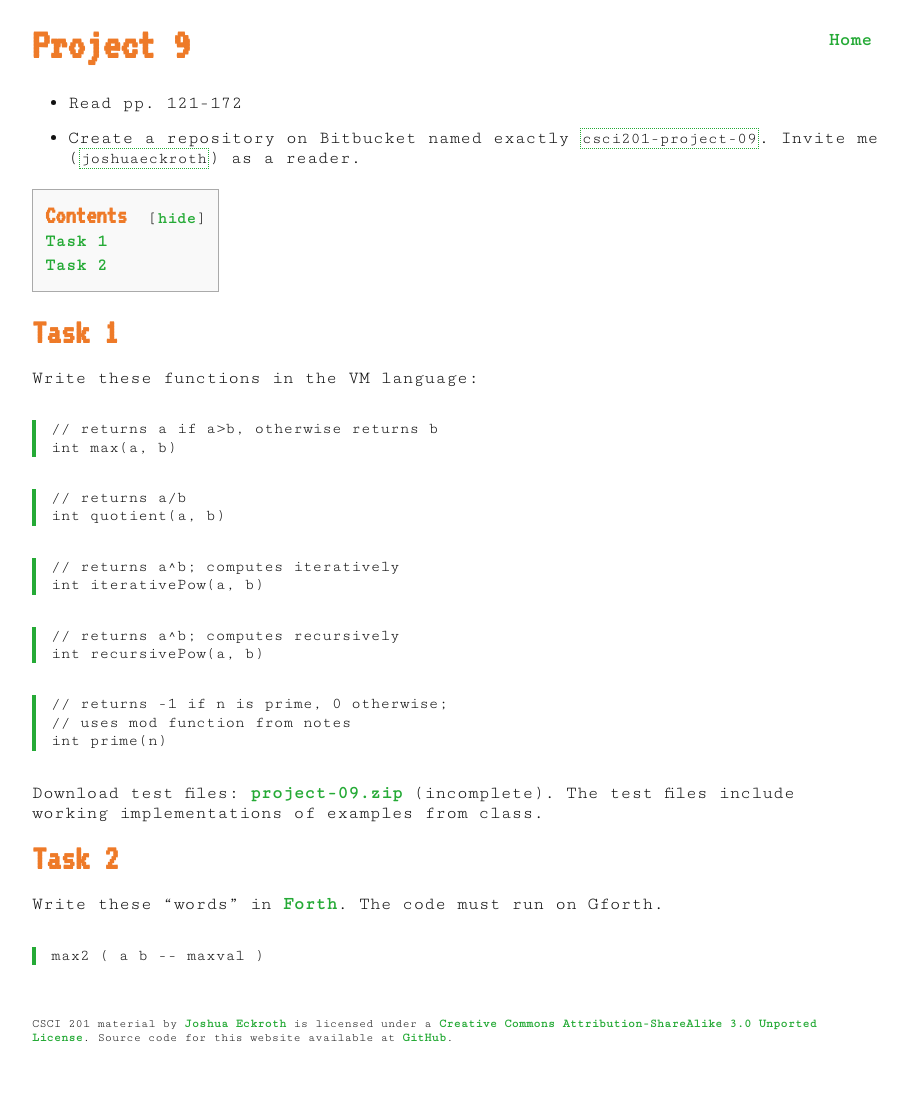
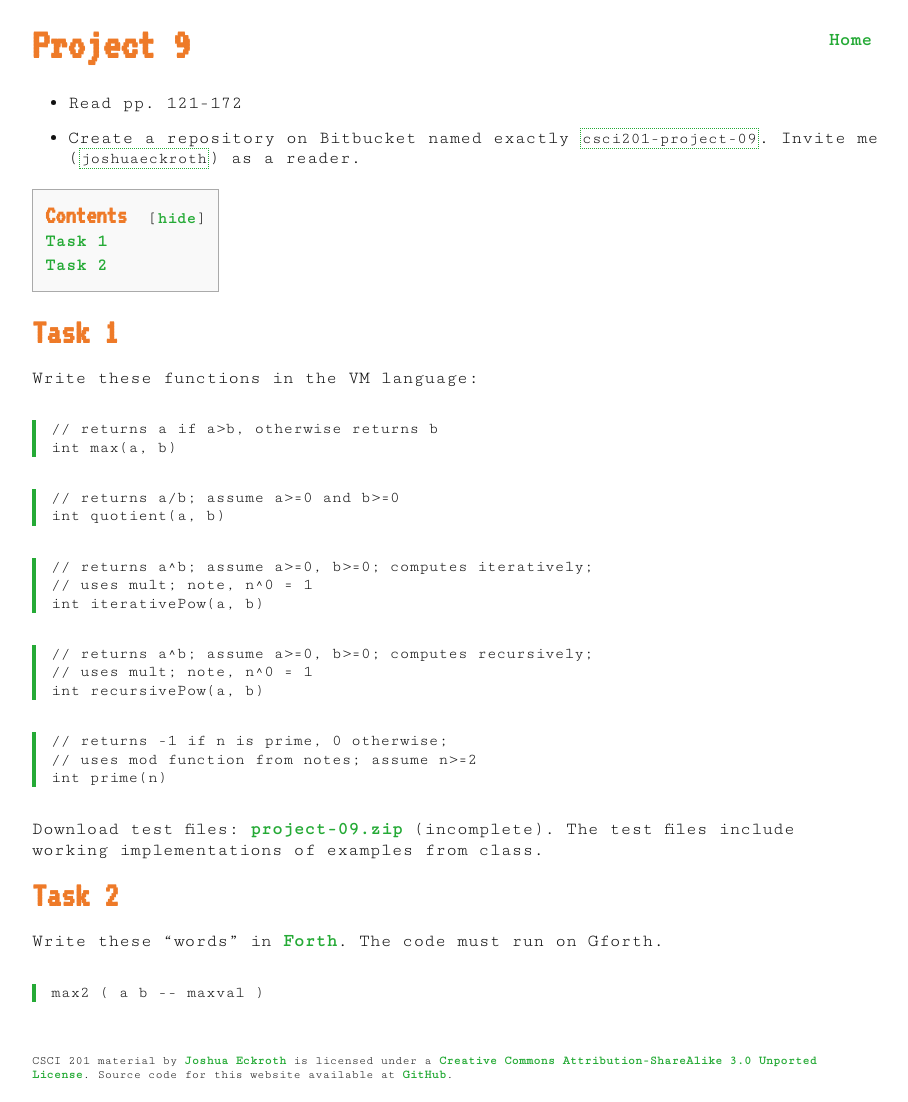
Before and after one commit to joshuaeckroth/csci201-website, a Jekyll site: the page built from projects/project-09.markdown, in a window 1280 px wide. Shown: the whole page, without its empty margins (183-1091 px from the left). Built offline with Jekyll 4.4.1, drawn with Linux system fonts in a browser that asks for light colours; Markdown is read by kramdown in place of the engine named in the settings; before the commit the page ends 1065 px from its top, so only the background shows below that.

Commit message:
Updates to project 09

````diff
--- a/notes/forth.markdown
+++ b/notes/forth.markdown
@@ -10,6 +10,11 @@ Install Gforth:
 - Windows: [gforth.exe](http://www.complang.tuwien.ac.at/forth/gforth/gforth-0.7.0.exe)
 - Mac: [download a .pkg file](http://rudix.org/packages/gforth.html)
 - Linux: you know the drill
+
+## Overview
+
+- For our purposes, **Forth code requires no variables.** Everything is on the stack. There is no need for `argument 0` or `temp 0` or whatever.
+- Pushes and pops are **implicit**. There is no `push` command nor `pop` command.
 
 ## Syntax
 
--- a/projects/project-09.markdown
+++ b/projects/project-09.markdown
@@ -21,23 +21,25 @@ int max(a, b)
 ```
 
 ```
-// returns a/b
+// returns a/b; assume a>=0 and b>=0
 int quotient(a, b)
 ```
 
 ```
-// returns a^b; computes iteratively
+// returns a^b; assume a>=0, b>=0; computes iteratively;
+// uses mult; note, n^0 = 1
 int iterativePow(a, b)
 ```
 
 ```
-// returns a^b; computes recursively
+// returns a^b; assume a>=0, b>=0; computes recursively;
+// uses mult; note, n^0 = 1
 int recursivePow(a, b)
 ```
 
 ```
 // returns -1 if n is prime, 0 otherwise;
-// uses mod function from notes
+// uses mod function from notes; assume n>=2
 int prime(n)
 ```
 
````
Also changed, not shown: 1 other file.
